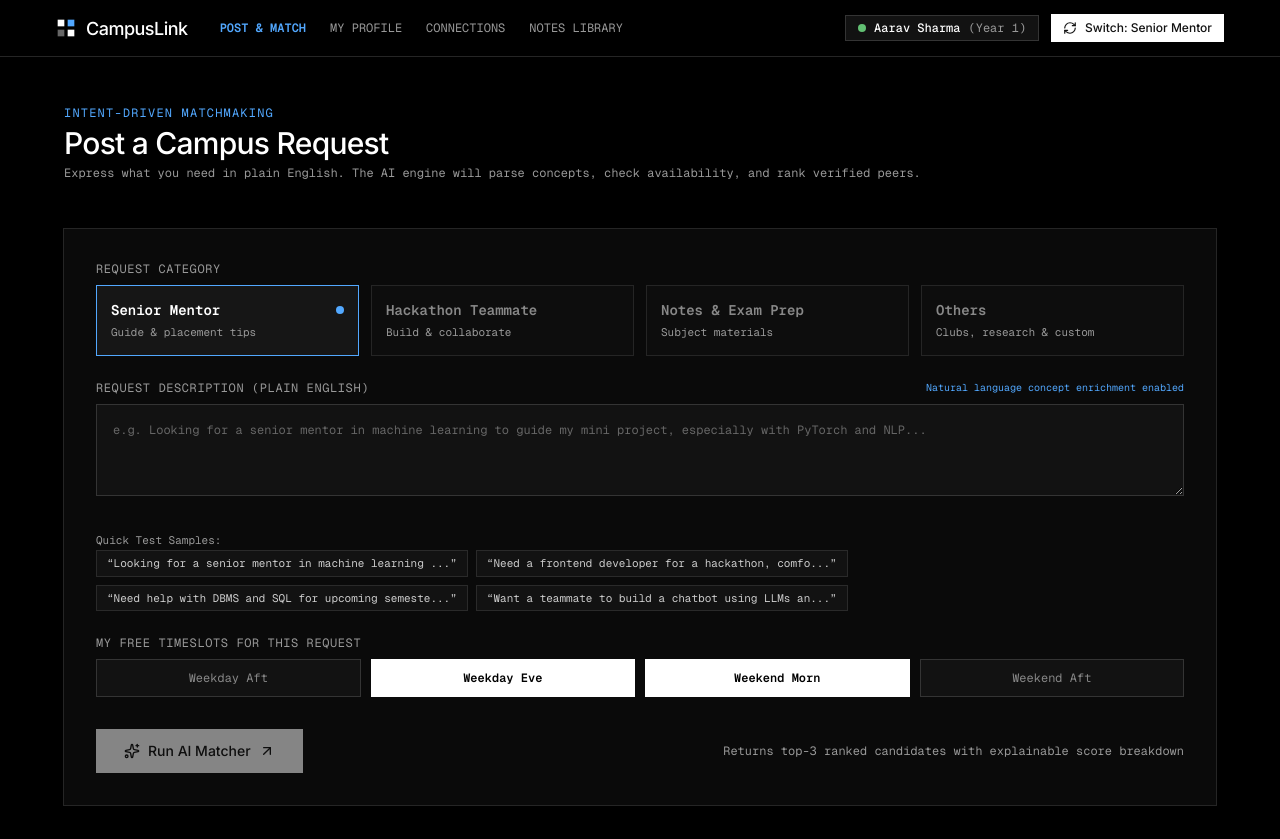
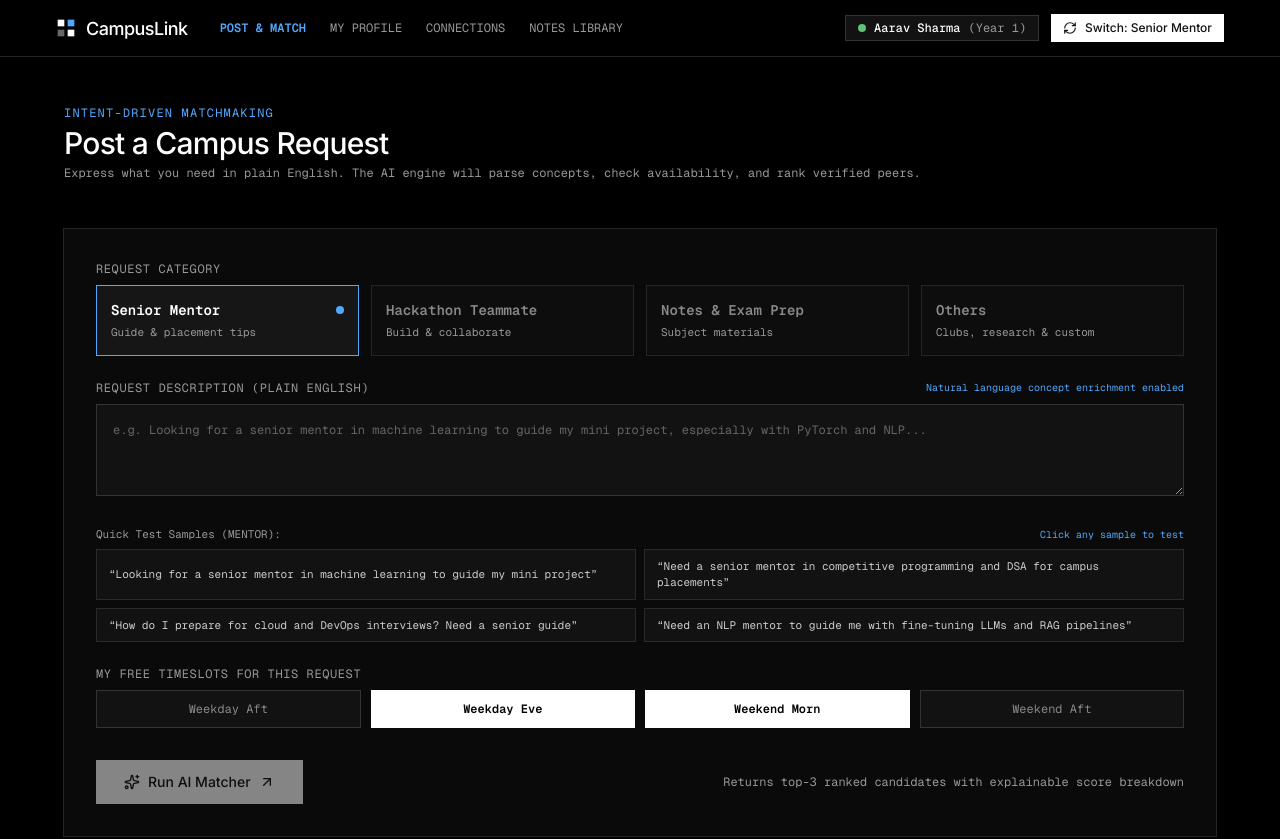
Before and after one commit to Lokeswarpj/First_Commit, a Next.js app in the folder frontend/: page /requests in a window 1280 px wide. Shown: the top 839 px of the page. Built offline with nearby package versions, Linux system fonts and the light colour scheme; no server answers.

Commit message:
feat: dynamic quick test samples and placeholders per request category

```diff
--- a/frontend/app/requests/page.tsx
+++ b/frontend/app/requests/page.tsx
@@ -26,6 +26,40 @@ const ALL_SLOTS = [
   { id: "wkend_morn", label: "Weekend Morn" },
   { id: "wkend_aft", label: "Weekend Aft" },
 ];
+
+const SAMPLES_BY_KIND: Record<"mentor" | "teammate" | "notes" | "others", string[]> = {
+  mentor: [
+    "Looking for a senior mentor in machine learning to guide my mini project",
+    "Need a senior mentor in competitive programming and DSA for campus placements",
+    "How do I prepare for cloud and DevOps interviews? Need a senior guide",
+    "Need an NLP mentor to guide me with fine-tuning LLMs and RAG pipelines",
+  ],
+  teammate: [
+    "Need a frontend developer for a hackathon, comfortable with React and Next.js",
+    "Need a UI/UX designer with Figma skills for a healthcare hackathon prototype",
+    "Looking for a mobile app developer with Flutter to build a cross-platform app",
+    "Need a backend API developer proficient in Python FastAPI and Docker",
+  ],
+  notes: [
+    "Need comprehensive notes and SQL queries for DBMS semester exams",
+    "Looking for OS concurrency and semaphores revision problem sheets",
+    "Need formula sheets and solved problems for Machine Learning CIE",
+    "Looking for Data Structures and Algorithms placement interview cheat sheets",
+  ],
+  others: [
+    "Looking for a co-organizer to start an AI research reading group on campus",
+    "Need a collaborator to build an IoT weather station with Arduino and ESP32",
+    "Looking for robotics club members interested in ROS2 and robot navigation",
+    "Seeking a peer to collaborate on writing and publishing an IEEE conference paper",
+  ],
+};
+
+const PLACEHOLDERS_BY_KIND: Record<"mentor" | "teammate" | "notes" | "others", string> = {
+  mentor: "e.g. Looking for a senior mentor in machine learning to guide my mini project, especially with PyTorch and NLP...",
+  teammate: "e.g. Need a frontend developer for a 36-hour hackathon, comfortable with React, Tailwind, and Next.js...",
+  notes: "e.g. Need comprehensive semester study materials, handwritten notes, and solved questions for DBMS...",
+  others: "e.g. Looking for peers to collaborate on an open source robotics project or campus club event...",
+};
 
 export default function RequestsPage() {
   const router = useRouter();
@@ -75,6 +109,11 @@ export default function RequestsPage() {
     setSelectedSlots((prev) =>
       prev.includes(slotId) ? prev.filter((s) => s !== slotId) : [...prev, slotId]
     );
+  };
+
+  const handleCategorySelect = (selectedKind: "mentor" | "teammate" | "notes" | "others") => {
+    setKind(selectedKind);
+    setText(SAMPLES_BY_KIND[selectedKind][0]);
   };
 
   const handleSubmit = async (e: React.FormEvent) => {
@@ -152,7 +191,7 @@ export default function RequestsPage() {
                   <button
                     key={k.id}
                     type="button"
-                    onClick={() => setKind(k.id as any)}
+                    onClick={() => handleCategorySelect(k.id as any)}
                     className={`p-3.5 text-left border font-mono transition-colors ${
                       kind === k.id
                         ? "bg-[#161616] border-[#52a8ff] text-white"
@@ -185,30 +224,34 @@ export default function RequestsPage() {
                 rows={3}
                 value={text}
                 onChange={(e) => setText(e.target.value)}
-                placeholder="e.g. Looking for a senior mentor in machine learning to guide my mini project, especially with PyTorch and NLP..."
+                placeholder={PLACEHOLDERS_BY_KIND[kind]}
                 className="w-full bg-[#121212] border border-white/[0.145] p-4 font-mono text-xs text-white placeholder-[#666666] focus:outline-none focus:border-[#52a8ff] leading-relaxed"
               />
             </div>
 
-            {/* Quick Prefill Samples */}
+            {/* Dynamic Quick Prefill Samples by Category */}
             <div className="space-y-1.5">
-              <span className="font-mono text-[11px] text-[#999999]">
-                Quick Test Samples:
-              </span>
-              <div className="flex flex-wrap gap-2">
-                {[
-                  "Looking for a senior mentor in machine learning to guide my mini project",
-                  "Need a frontend developer for a hackathon, comfortable with React",
-                  "Need help with DBMS and SQL for upcoming semester exams",
-                  "Want a teammate to build a chatbot using LLMs and Python",
-                ].map((sample, idx) => (
+              <div className="flex items-center justify-between">
+                <span className="font-mono text-[11px] text-[#999999]">
+                  Quick Test Samples ({kind.toUpperCase()}):
+                </span>
+                <span className="font-mono text-[10px] text-[#52a8ff]">
+                  Click any sample to test
+                </span>
+              </div>
+              <div className="grid grid-cols-1 sm:grid-cols-2 gap-2">
+                {SAMPLES_BY_KIND[kind].map((sample, idx) => (
                   <button
                     key={idx}
                     type="button"
                     onClick={() => setText(sample)}
-                    className="px-2.5 py-1 bg-[#121212] border border-white/[0.1] hover:border-white/30 font-mono text-[11px] text-[#cccccc] text-left"
+                    className={`px-3 py-2 border text-left font-mono text-[11px] transition-colors ${
+                      text === sample
+                        ? "bg-[#161616] border-[#52a8ff] text-white"
+                        : "bg-[#121212] border-white/[0.1] hover:border-white/30 text-[#cccccc]"
+                    }`}
                   >
-                    &ldquo;{sample.substring(0, 48)}...&rdquo;
+                    &ldquo;{sample}&rdquo;
                   </button>
                 ))}
               </div>
```
